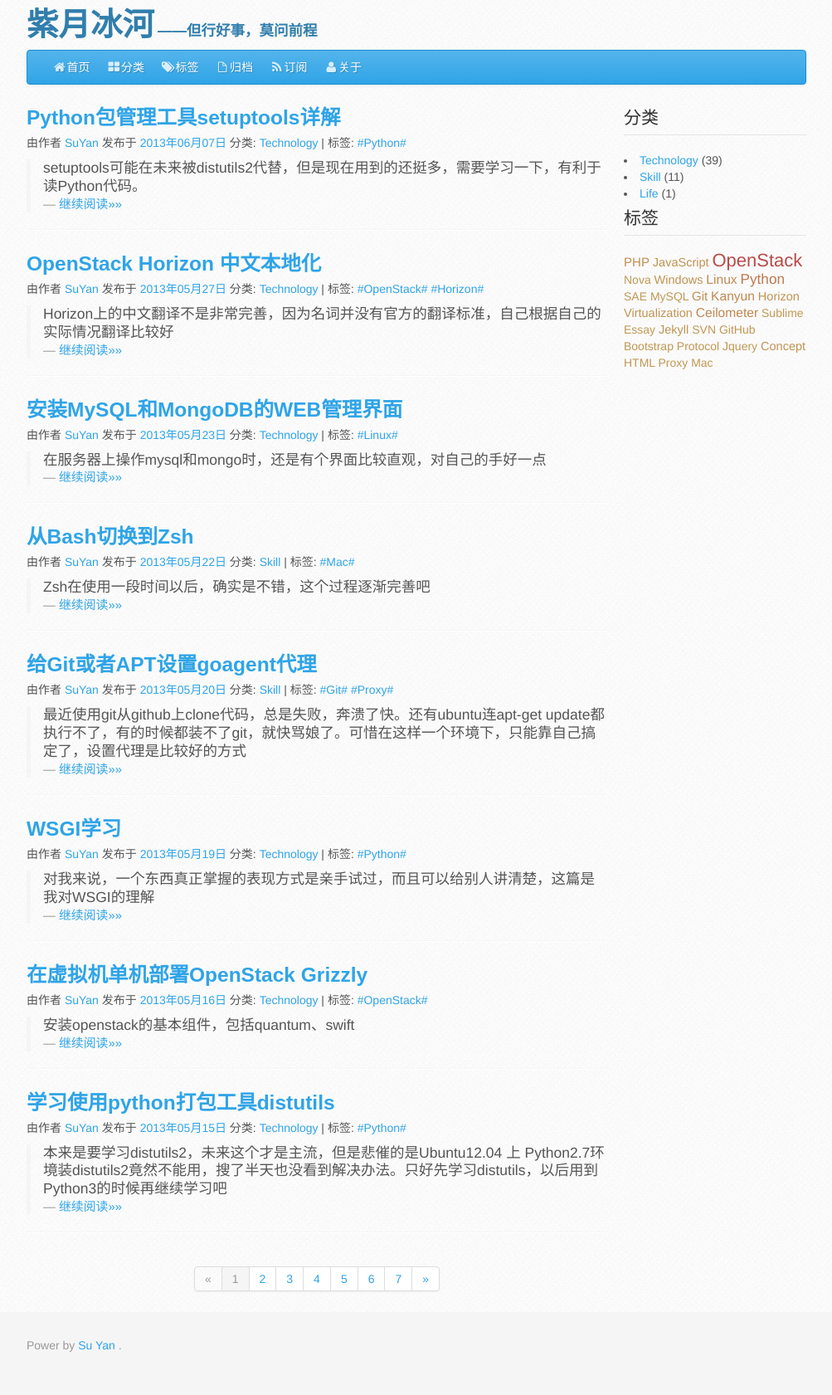
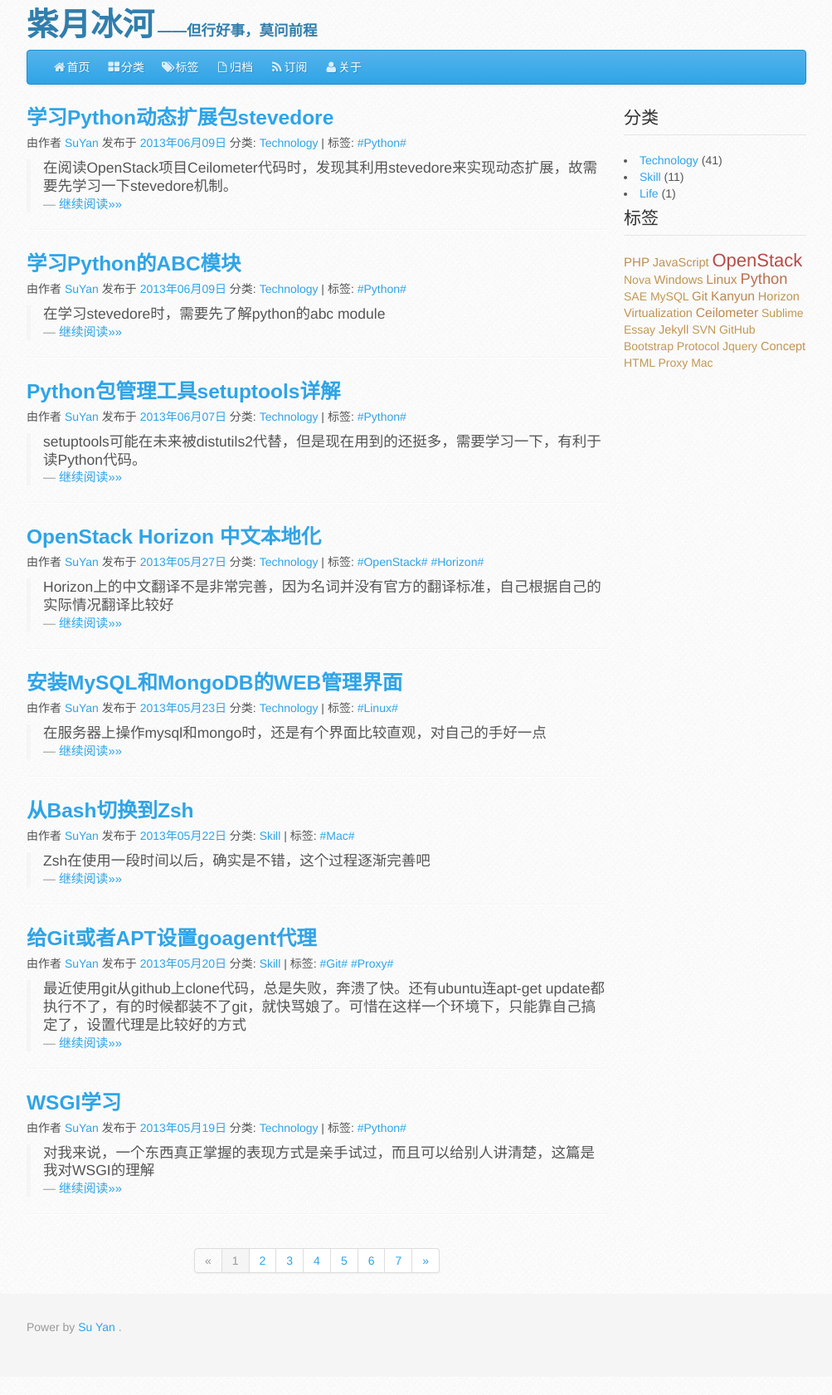
Before and after one commit to dayon3z1/suyan, a Jekyll site: the page built from index.html, in a window 1280 px wide. Shown: the whole page at 83% size, without its empty margins (138-1141 px from the left). Built offline with Jekyll 4.4.1, drawn with Linux system fonts in a browser that asks for light colours; the list of posts is cut into pages by our own code; after the commit the page ends 1659 px from its top, so only the background shows below that; part of the change alters nothing that is shown.

Commit message:
add post

```diff
--- a/_posts/Technology/Python/2013-06-07-learn-python-setuptools-in-detail.md
+++ b/_posts/Technology/Python/2013-06-07-learn-python-setuptools-in-detail.md
@@ -290,5 +290,32 @@ setuptools是Python distutils增强版的集合，它可以帮助我们更简单
 
 如果没有使用版本控制的话，可以还是使用3中提到的包含方法
 
+#### 可扩展的框架和应用
+setuptools可以帮助你将应用变成插件模式，供别的应用使用。官网举例是一个帮助博客更改输出类型的插件，一个博客可能想要输出不同类型的文章，但是总自己写输出格式化代码太繁琐，可以借助一个已经写好的应用，在编写博客程序的时候动态调用其中的代码。
+
+通过entry_points可以定义一系列接口，供别的应用或者自己调用，例如：
+
+    setup(
+        entry_points = {'blogtool.parsers': '.rst = some_module:SomeClass'}
+    )
+
+    setup(
+        entry_points = {'blogtool.parsers': ['.rst = some_module:a_func']}
+    )
+
+    setup(
+        entry_points = """
+            [blogtool.parsers]
+            .rst = some.nested.module:SomeClass.some_classmethod [reST]
+        """,
+        extras_require = dict(reST = "Docutils>=0.3.5")
+    )
+
+上面列举了三中定义方式，即我们将我们some_module中的函数，以名字为blogtool.parsers的借口共享给别的应用。
+
+别的应用使用的方法是通过`pkg_resources.require()`来导入这些模块。
+
+另外，一个名叫[stevedore](http://stevedore.readthedocs.org/en/latest/index.html)的库将这个方式做了封装，更加方便进行应用的扩展。
+
 ### 5. 以后增加
 以上内容大部分来自于[官方文档](http://pythonhosted.org/setuptools/setuptools.html)，需要额外学习的以后再增加
--- /dev/null
+++ b/_posts/Technology/Python/2013-06-09-learn-python-abc-module.md
@@ -0,0 +1,83 @@
+---
+layout: post
+title: 学习Python的ABC模块
+category: Technology
+tags: Python
+keywords: [Python , ABC , module]
+description: 在学习stevedore时，需要先了解python的abc module
+---
+
+### 1.abc模块作用
+Python本身不提供抽象类和接口机制，要想实现抽象类，可以借助abc模块。ABC是Abstract Base Class的缩写。
+
+### 2.模块中的类和函数
+#### abc.ABCMeta
+这是用来生成抽象基础类的元类。由它生成的类可以被直接继承。
+
+    from abc import ABCMeta
+
+    class MyABC:
+        __metaclass__ = ABCMeta
+
+    MyABC.register(tuple)
+
+    assert issubclass(tuple, MyABC)
+    assert isinstance((), MyABC)
+
+上面这个例子中，首先生成了一个MyABC的抽象基础类，然后再将tuple变成它的虚拟子类。然后通过issubclass或者isinstance都可以判断出tuple是不是出于MyABC类。
+
+另外，也可以通过复写`__subclasshook__(subclass)`来实现相同功能，它必须是classmethod
+
+    class Foo(object):
+        def __getitem__(self, index):
+            ...
+        def __len__(self):
+            ...
+        def get_iterator(self):
+            return iter(self)
+
+    class MyIterable:
+        __metaclass__ = ABCMeta
+
+        @abstractmethod
+        def __iter__(self):
+            while False:
+                yield None
+
+        def get_iterator(self):
+            return self.__iter__()
+
+        @classmethod
+        def __subclasshook__(cls, C):
+            if cls is MyIterable:
+                if any("__iter__" in B.__dict__ for B in C.__mro__):
+                    return True
+            return NotImplemented
+
+    MyIterable.register(Foo)
+
+#### abc.abstractmethod(function)
+表明抽象方法的生成器
+
+    class C:
+        __metaclass__ = ABCMeta
+        @abstractmethod
+        def my_abstract_method(self, ...):
+            ...
+
+#### abc.abstractproperty([fget[,fset[,fdel[,doc]]]])
+表明一个抽象属性
+
+    class C:
+        __metaclass__ = ABCMeta
+        @abstractproperty
+        def my_abstract_property(self):
+            ...
+
+上例只是只读属性，如果是读写属性，可以如下：
+
+    class C:
+        __metaclass__ = ABCMeta
+        def getx(self): ...
+        def setx(self, value): ...
+        x = abstractproperty(getx, setx)
--- /dev/null
+++ b/_posts/Technology/Python/2013-06-09-learn-python-stevedore-module-in-detail.md
@@ -0,0 +1,39 @@
+---
+layout: post
+title: 学习Python动态扩展包stevedore
+category: Technology
+tags: Python
+keywords: [Python , Stevedore , OpenStack]
+description: 在阅读OpenStack项目Ceilometer代码时，发现其利用stevedore来实现动态扩展，故需要先学习一下stevedore机制。
+---
+
+### 1.stevedore作用
+Python导入动态代码很容易，例如通过在运行时导入扩展插件来扩展你的应用。许多应用通过`__import__`或importlib实现了这个功能。[stevedore](http://stevedore.readthedocs.org/en/latest/index.html)的功能就是管理扩展的，但是它的实现方式是借助steuptools的entry points（我的[上一篇](2013/06/07/learn-python-setuptools-in-detail.html)有讲entry points功能）。
+
+### 2.创建一个插件
+这里以一个格式转换的例子来学习：
+
+    # stevedore/example/base.py
+    import abc
+
+
+    class FormatterBase(object):
+        """Base class for example plugin used in the tutoral.
+        """
+
+        __metaclass__ = abc.ABCMeta
+
+        def __init__(self, max_width=60):
+            self.max_width = max_width
+
+        @abc.abstractmethod
+        def format(self, data):
+            """Format the data and return unicode text.
+
+            :param data: A dictionary with string keys and simple types as
+                         values.
+            :type data: dict(str:?)
+            :returns: Iterable producing the formatted text.
+            """
+
+首先创建一个基类，来作为虚拟基础类，供插件们继承并实现其中方法，
```
